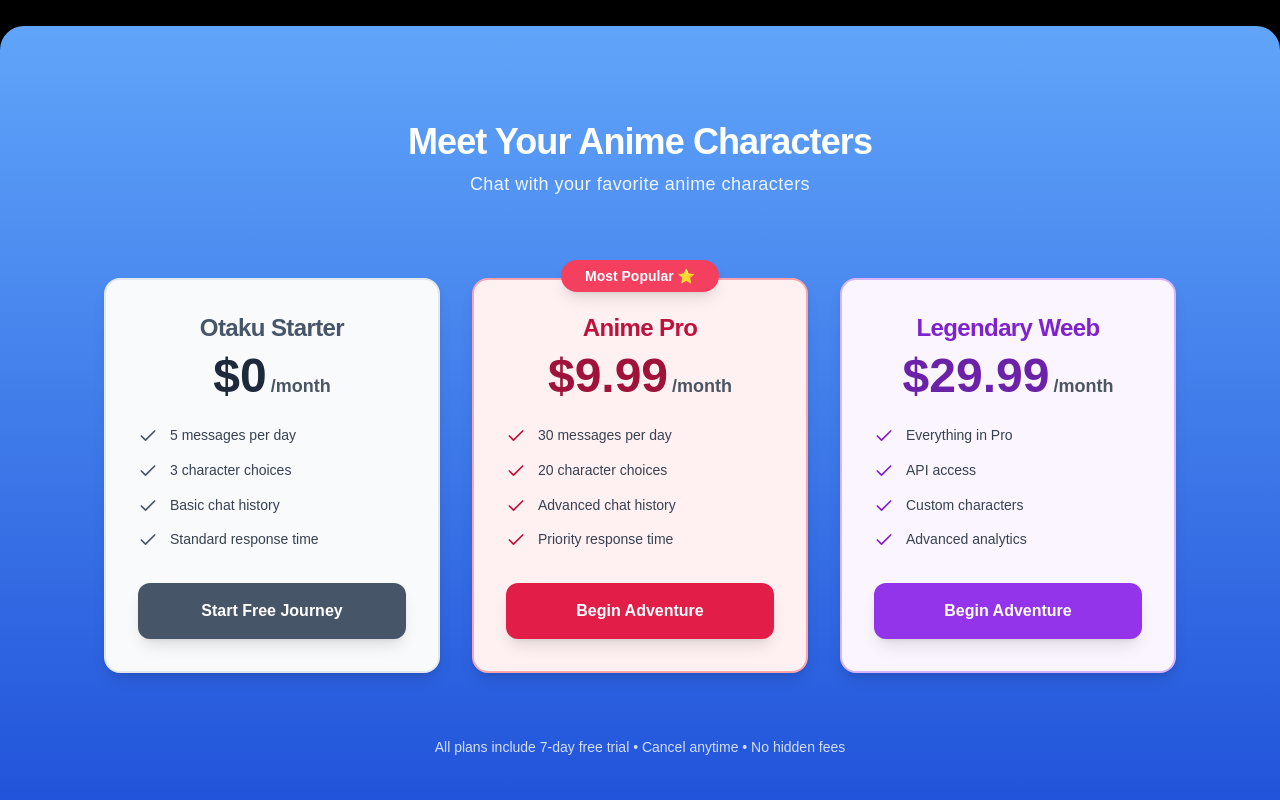
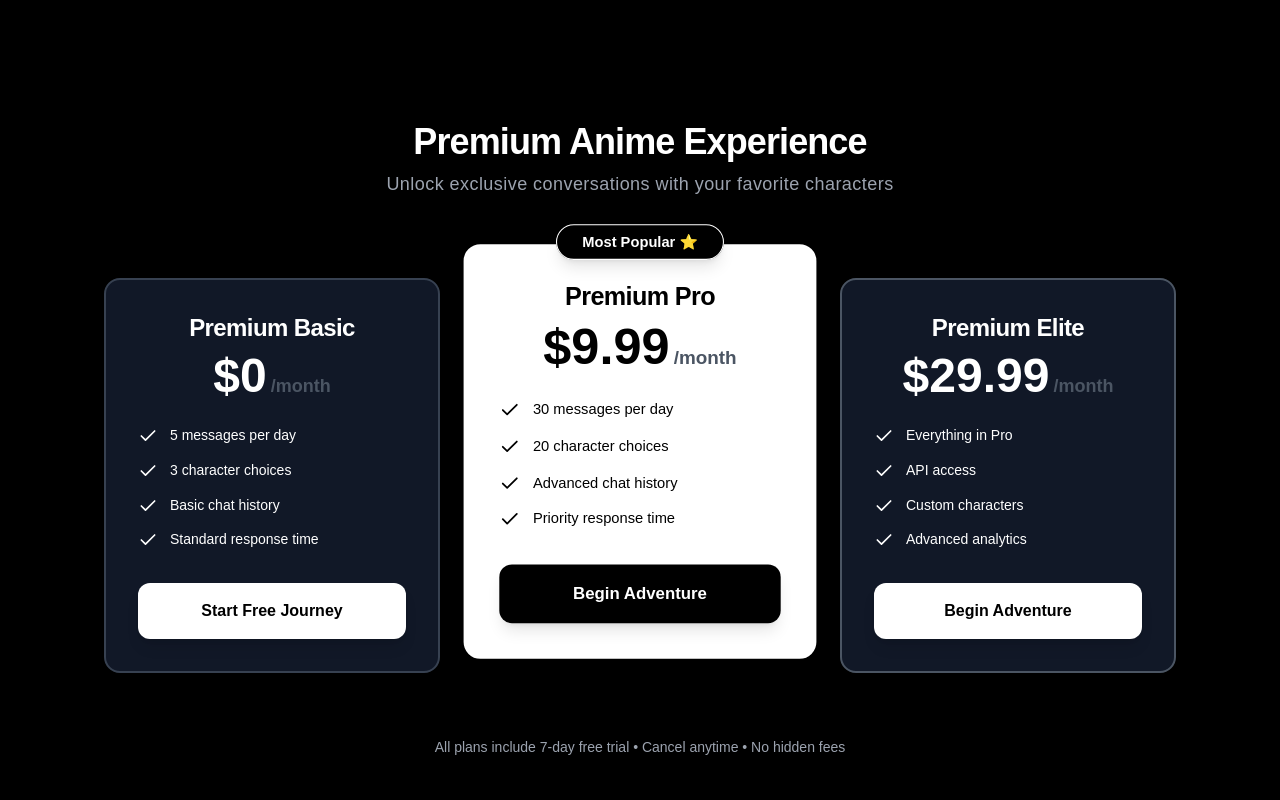
Before and after one commit to MisbahAnsar/kares222, a Next.js app: page / in a window 1280 px wide. Shown: the part 1180-1980 px from the top of the page. Built offline with nearby package versions, Linux system fonts and the light colour scheme.

Commit message:
completed

```diff
--- a/components/Pricing.tsx
+++ b/components/Pricing.tsx
@@ -2,15 +2,15 @@ import { Check } from "lucide-react"
 
 export default function Pricing() {
   return (
-    <div className="w-full bg-gradient-to-b from-blue-400 to-blue-700 py-24 rounded-t-3xl">
+    <div className="w-full bg-black py-24 rounded-t-3xl">
       <div className="max-w-6xl mx-auto px-6 sm:px-10">
         {/* Header */}
         <div className="text-center">
           <h2 className="text-3xl sm:text-4xl font-extrabold text-white tracking-tight font-display">
-            Meet Your Anime Characters
+            Premium Anime Experience
           </h2>
-          <p className="text-lg tracking-wide mt-2 text-white/90">
-            Chat with your favorite anime characters
+          <p className="text-lg tracking-wide mt-2 text-gray-400">
+            Unlock exclusive conversations with your favorite characters
           </p>
         </div>
 
@@ -18,13 +18,13 @@ export default function Pricing() {
         <div className="mt-20 grid grid-cols-1 lg:grid-cols-3 gap-8">
           {[
             {
-              name: "Otaku Starter",
+              name: "Premium Basic",
               price: "0",
-              bgColor: "bg-slate-50",
-              borderColor: "border-slate-200",
-              textColor: "text-slate-600",
-              priceColor: "text-slate-800",
-              buttonColor: "bg-slate-600 hover:bg-slate-700",
+              bgColor: "bg-gray-900",
+              borderColor: "border-gray-700",
+              textColor: "text-white",
+              priceColor: "text-white",
+              buttonColor: "bg-white text-black hover:bg-gray-200",
               features: [
                 "5 messages per day",
                 "3 character choices",
@@ -33,13 +33,13 @@ export default function Pricing() {
               ],
             },
             {
-              name: "Anime Pro",
+              name: "Premium Pro",
               price: "9.99",
-              bgColor: "bg-rose-50",
-              borderColor: "border-rose-300",
-              textColor: "text-rose-700",
-              priceColor: "text-rose-800",
-              buttonColor: "bg-rose-600 hover:bg-rose-700",
+              bgColor: "bg-white",
+              borderColor: "border-white",
+              textColor: "text-black",
+              priceColor: "text-black",
+              buttonColor: "bg-black text-white hover:bg-gray-800",
               popular: true,
               features: [
                 "30 messages per day",
@@ -49,13 +49,13 @@ export default function Pricing() {
               ],
             },
             {
-              name: "Legendary Weeb",
+              name: "Premium Elite",
               price: "29.99",
-              bgColor: "bg-purple-50",
-              borderColor: "border-purple-300",
-              textColor: "text-purple-700",
-              priceColor: "text-purple-800",
-              buttonColor: "bg-purple-600 hover:bg-purple-700",
+              bgColor: "bg-gray-900",
+              borderColor: "border-gray-600",
+              textColor: "text-white",
+              priceColor: "text-white",
+              buttonColor: "bg-white text-black hover:bg-gray-200",
               features: [
                 "Everything in Pro",
                 "API access",
@@ -66,11 +66,11 @@ export default function Pricing() {
           ].map((plan, index) => (
             <div
               key={index}
-              className={`${plan.bgColor} relative p-8 rounded-2xl shadow-lg hover:shadow-2xl ${plan.borderColor} border-2 transition-all transform hover:-translate-y-2 hover:scale-[1.03] duration-300`}
+              className={`${plan.bgColor} relative p-8 rounded-2xl shadow-lg hover:shadow-2xl ${plan.borderColor} border-2 transition-all transform hover:-translate-y-2 hover:scale-[1.03] duration-300 ${plan.popular ? 'lg:scale-105 lg:-translate-y-6' : ''}`}
             >
               {plan.popular && (
                 <div className="absolute -top-4 left-1/2 transform -translate-x-1/2">
-                  <span className="bg-rose-500 text-white px-6 py-2 rounded-full text-sm font-bold shadow-lg">
+                  <span className="bg-black text-white px-6 py-2 rounded-full text-sm font-bold shadow-lg border border-white">
                     Most Popular ⭐
                   </span>
                 </div>
@@ -90,13 +90,13 @@ export default function Pricing() {
                 {plan.features.map((feature, i) => (
                   <li key={i} className="flex items-start gap-3">
                     <Check className={`w-5 h-5 flex-shrink-0 mt-0.5 ${plan.textColor}`} />
-                    <span className="text-sm font-medium text-gray-700 leading-relaxed">{feature}</span>
+                    <span className={`text-sm font-medium leading-relaxed ${plan.textColor}`}>{feature}</span>
                   </li>
                 ))}
               </ul>
 
               <button
-                className={`w-full font-bold py-4 px-6 rounded-xl transition-all duration-200 text-base shadow-lg hover:shadow-xl transform hover:scale-105 text-white ${plan.buttonColor}`}
+                className={`w-full font-bold py-4 px-6 rounded-xl transition-all duration-200 text-base shadow-lg hover:shadow-xl transform hover:scale-105 text-black ${plan.buttonColor}`}
               >
                 {plan.price === "0" ? "Start Free Journey" : "Begin Adventure"}
               </button>
@@ -106,7 +106,7 @@ export default function Pricing() {
 
         {/* Additional Info */}
         <div className="mt-16 text-center">
-          <p className="text-white/80 text-sm">
+          <p className="text-gray-400 text-sm">
             All plans include 7-day free trial • Cancel anytime • No hidden fees
           </p>
         </div>
```
